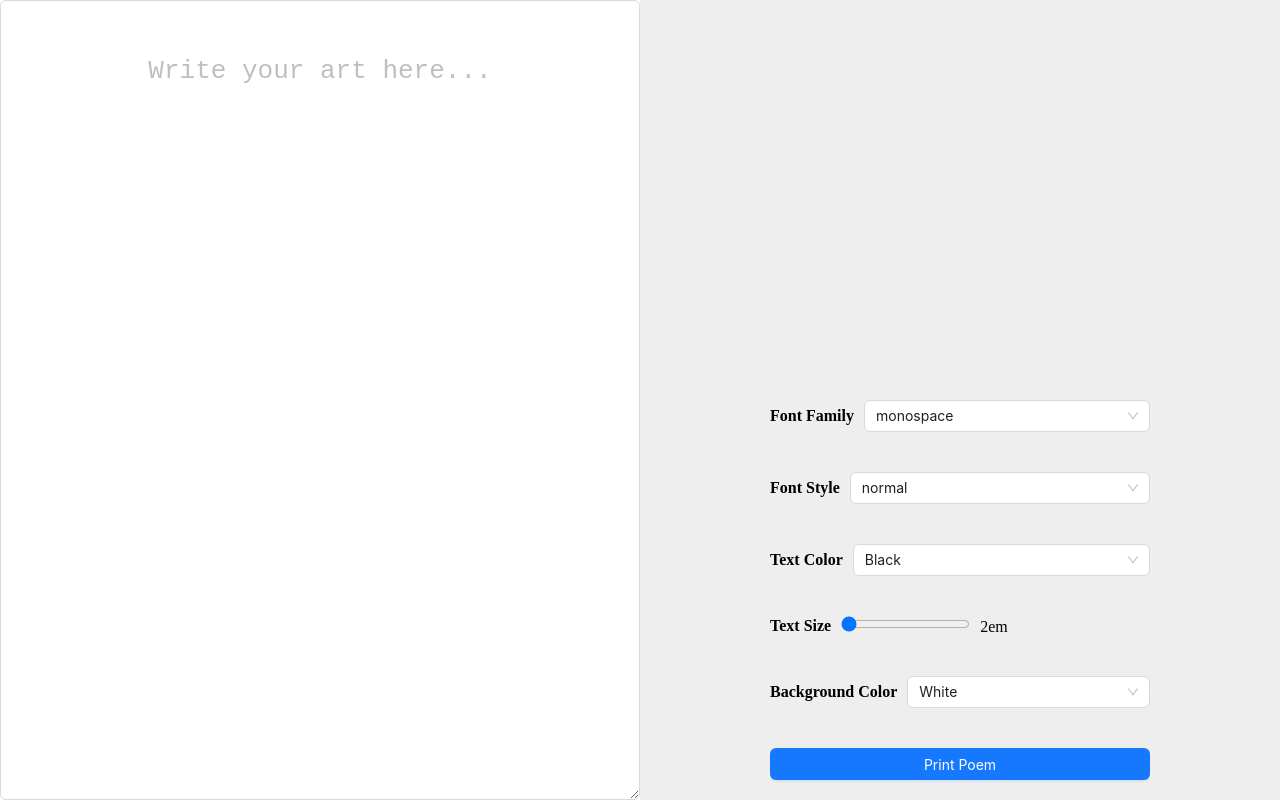
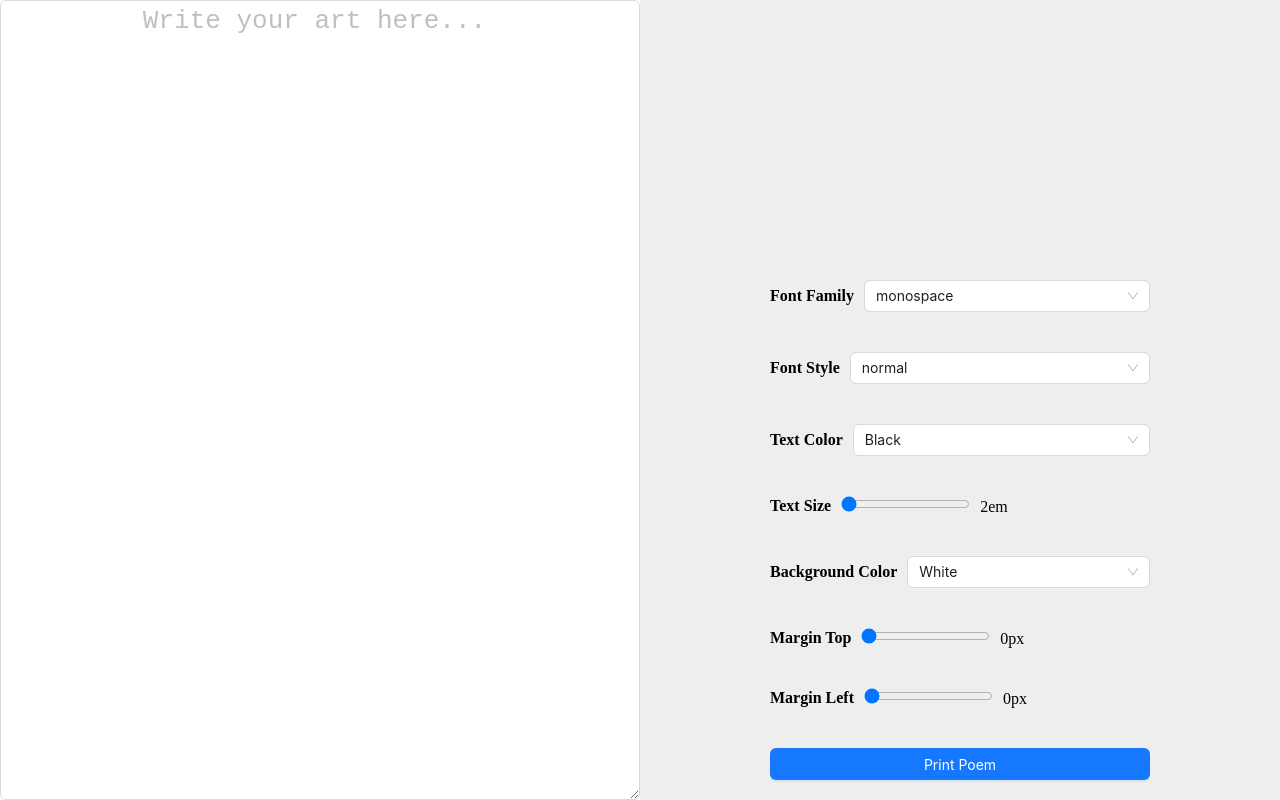
Before and after one commit to DomenicoSacco94/haiku-generator, a React (Vite) app: page / in a window 1280 px wide. Built offline with nearby package versions, Linux system fonts and the light colour scheme.

Commit message:
add control for the text position

```diff
--- a/src/App.tsx
+++ b/src/App.tsx
@@ -3,7 +3,6 @@ import TextEditor from './components/TextEditor'
 import Controls from './components/Controls'
 import SyllableCounterFrame from "./components/SyllableCounterFrame.tsx";
 
-//TODO allow user to adjust padding from top and form left
 //TODO add background customization tool
 //TODO deploy on github pages
 
--- a/src/components/Controls.tsx
+++ b/src/components/Controls.tsx
@@ -91,6 +91,36 @@ function Controls() {
                 </Select>
             </div>
             <div className="control-group">
+                <div className="control-title">Margin Top</div>
+                <div className="control-item">
+                    <input
+                        id="margin-top"
+                        type="range"
+                        min="50"
+                        max="700"
+                        step="1"
+                        defaultValue="50"
+                        onChange={(event) => handleChange('paddingTop', parseInt(event.target.value))}
+                    />
+                    <label style={{padding: "10px"}}>{poemStyle.paddingTop}px</label>
+                </div>
+            </div>
+            <div className="control-group">
+                <div className="control-title">Margin Left</div>
+                <div className="control-item">
+                    <input
+                        id="margin-left"
+                        type="range"
+                        min="50"
+                        max="250"
+                        step="1"
+                        defaultValue="50"
+                        onChange={(event) => handleChange('paddingLeft', parseInt(event.target.value))}
+                    />
+                    <label style={{padding: "10px"}}>{poemStyle.paddingLeft}px</label>
+                </div>
+            </div>
+            <div className="control-group">
                 <Button className="control-item" type="primary" onClick={handlePrintClick}>Print Poem</Button>
             </div>
         </div>
--- a/src/components/TextEditor.css
+++ b/src/components/TextEditor.css
@@ -1,5 +1,4 @@
 .poem-text-area {
     flex: 1;
-    padding: 50px;
     text-align: center;
 }
--- a/src/components/TextEditor.tsx
+++ b/src/components/TextEditor.tsx
@@ -17,7 +17,9 @@ function TextEditor() {
                     fontSize: `${poemStyle.textSize}em`,
                     fontStyle: poemStyle.fontStyle,
                     fontFamily: poemStyle.fontFamily,
-                    backgroundColor: poemStyle.backgroundColor
+                    backgroundColor: poemStyle.backgroundColor,
+                    paddingTop: `${poemStyle.paddingTop}px`,
+                    paddingLeft: `${poemStyle.paddingLeft}px`
                 }}
                 className="poem-text-area"
                 onChange={handleTextChange}
--- a/src/store/usePoemStore.ts
+++ b/src/store/usePoemStore.ts
@@ -8,6 +8,8 @@ interface PoemState {
         fontStyle: string;
         fontFamily: string;
         backgroundColor: string;
+        paddingTop: number;
+        paddingLeft: number;
     };
     setPoemText: (poemText: string) => void;
     setPoemStyle: (style: Partial<PoemState['poemStyle']>) => void;
@@ -21,6 +23,8 @@ export const usePoemStore = create<PoemState>((set) => ({
         fontStyle: 'normal',
         fontFamily: 'monospace',
         backgroundColor: '#ffffff',
+        paddingTop: 0,
+        paddingLeft: 0,
     },
     setPoemText: (poemText) => set({ poemText }),
     setPoemStyle: (style) => set((state) => ({
```
